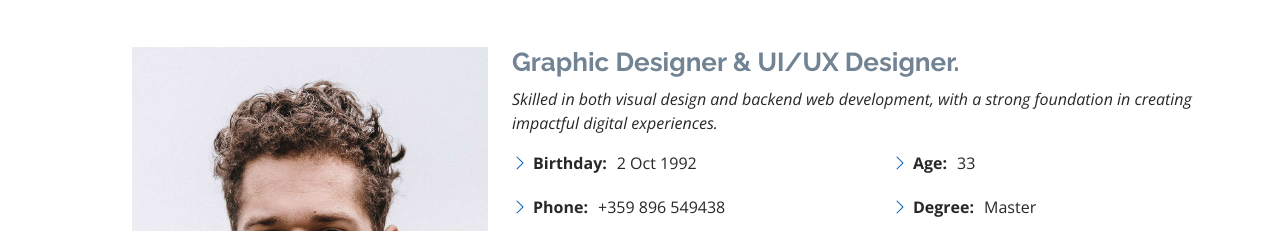
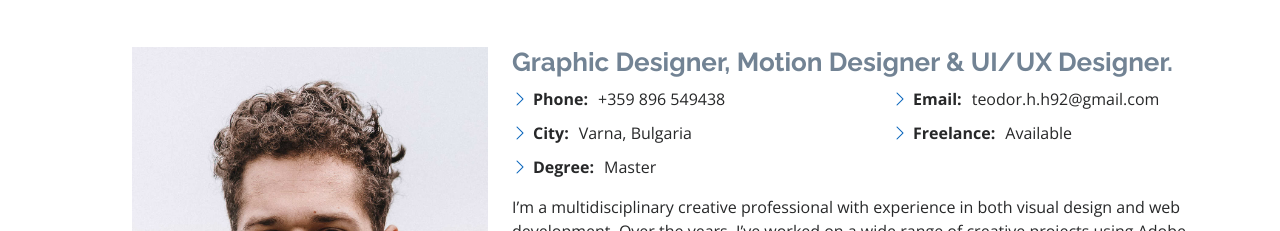
Before and after one commit to teodorhristov92/TeodorHristov, a plain HTML site: page index.html in a window 1280 px wide. Shown: the part 721-952 px from the top of the page. Drawn offline with nearby package versions, Linux system fonts and the light colour scheme.

Commit message:
Front end changes

```diff
--- a/assets/css/style.css
+++ b/assets/css/style.css
@@ -366,7 +366,7 @@ section {
   padding: 0;
 }
 .about .content ul li {
-  margin-bottom: 20px;
+  margin-bottom: 10px;
   display: flex;
   align-items: center;
 }
--- a/index.html
+++ b/index.html
@@ -83,23 +83,22 @@
             <img src="assets/img/profile-img.jpg" class="img-fluid" alt="">
           </div>
           <div class="col-lg-8 pt-4 pt-lg-0 content">
-            <h3>Graphic Designer &amp; UI/UX Designer.</h3>
-            <p class="fst-italic">
+            <h3>Graphic Designer, Motion Designer &amp; UI/UX Designer.</h3>
+            <!--<p class="fst-italic">
               Skilled in both visual design and backend web development, with a strong foundation in creating impactful digital experiences.
-            </p>
+            </p>-->
             <div class="row">
               <div class="col-lg-6">
                 <ul>
-                  <li><i class="bi bi-chevron-right"></i> <strong>Birthday:</strong> <span>2 Oct 1992</span></li>
-
+                  <!--<li><i class="bi bi-chevron-right"></i> <strong>Birthday:</strong> <span>2 Oct 1992</span></li>-->
                   <li><i class="bi bi-chevron-right"></i> <strong>Phone:</strong> <span>+359 896 549438</span></li>
                   <li><i class="bi bi-chevron-right"></i> <strong>City:</strong> <span>Varna, Bulgaria</span></li>
+                  <li><i class="bi bi-chevron-right"></i> <strong>Degree:</strong> <span>Master</span></li>
                 </ul>
               </div>
               <div class="col-lg-6">
                 <ul>
-                  <li><i class="bi bi-chevron-right"></i> <strong>Age:</strong> <span>33</span></li>
-                  <li><i class="bi bi-chevron-right"></i> <strong>Degree:</strong> <span>Master</span></li>
+                  <!--<li><i class="bi bi-chevron-right"></i> <strong>Age:</strong> <span>33</span></li>-->
                   <li><i class="bi bi-chevron-right"></i> <strong>Email:</strong> <span>teodor.h.h92@gmail.com</span></li>
                   <li><i class="bi bi-chevron-right"></i> <strong>Freelance:</strong> <span>Available</span></li>
                 </ul>
@@ -109,8 +108,6 @@
               I’m a multidisciplinary creative professional with experience in both visual design and web development. Over the years, I’ve worked on a wide range of creative projects using Adobe Photoshop, Illustrator, After Effects, Adobe XD and Figma. My design work includes creating logos, posters and marketing materials, always with a focus on clean visuals and consistent branding. I’ve also developed engaging motion graphics and short animations using After Effects, often for promotional videos and social media content.
               <br><br>
               In the area of UI/UX design, I’ve used Adobe XD to build interactive prototypes for both websites and mobile apps—starting from low-fidelity wireframes to polished, high-fidelity mockups. I strive to create designs that are not only visually appealing but also intuitive and user-friendly.
-              <br><br>
-              On the development side, I have solid experience building scalable and secure web applications using PHP and the Laravel framework. My work includes writing clean and maintainable backend code, integrating RESTful APIs, optimizing database queries for performance, and collaborating in agile teams to deliver high-quality software. I’m also involved in code reviews and follow best practices to ensure clean, efficient code.
               <br><br>
               Whether I’m working on visual design, animation, or backend development, my goal is always to create work that is both beautiful and functional—bringing ideas to life in a way that’s impactful and user-centered.
             </p>
```
